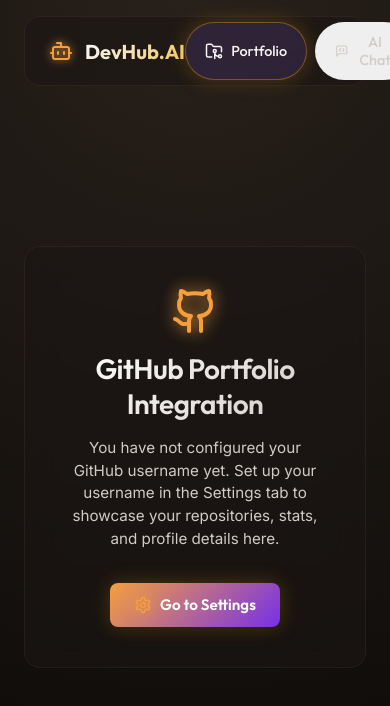
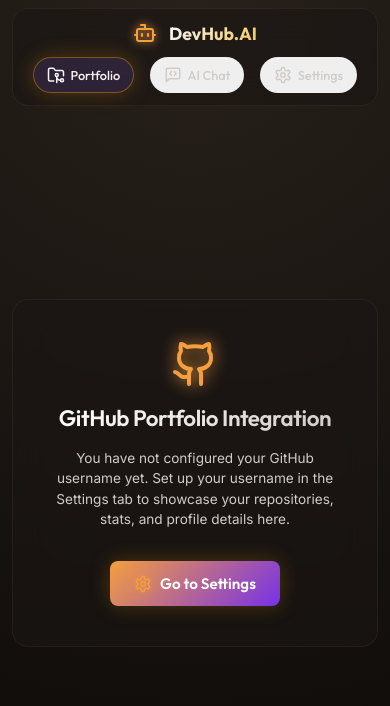
Before and after one commit to joynard/PortofolioXChatbot, a React (Vite) app: page / in a window 390 px wide. Shown: the top 706 px of the page. Built offline with nearby package versions, Linux system fonts and the light colour scheme.

Commit message:
style: refactoring & improving UI/UX

```diff
--- a/src/index.css
+++ b/src/index.css
@@ -918,3 +918,150 @@
   border-color: rgba(255, 255, 255, 0.2);
   color: var(--text-primary);
 }
+
+/* Media Queries for Mobile Responsiveness */
+@media (max-width: 600px) {
+  /* Body & App Container */
+  .app-container {
+    padding: 0 0.75rem 0.75rem 0.75rem;
+  }
+
+  /* Headings size reduction */
+  h1 { font-size: 1.4rem !important; }
+  h2 { font-size: 1.25rem !important; }
+  h3 { font-size: 1.05rem !important; }
+  p { font-size: 0.85rem !important; }
+
+  /* Navbar styling adjustments */
+  .navbar {
+    margin: 0.5rem 0.75rem;
+    padding: 0.75rem 1rem;
+    height: auto;
+    flex-direction: column;
+    gap: 0.75rem;
+  }
+
+  .brand {
+    font-size: 1.1rem;
+  }
+
+  .nav-links {
+    width: 100%;
+    justify-content: space-around;
+  }
+
+  .nav-item {
+    padding: 0.5rem 0.8rem;
+    font-size: 0.8rem;
+    gap: 0.35rem;
+    border-radius: 20px;
+  }
+
+  /* Hide navbar text on extremely small screens to maintain layout */
+  @media (max-width: 380px) {
+    .nav-item span {
+      display: none;
+    }
+    .nav-item {
+      padding: 0.6rem;
+      border-radius: 50%;
+    }
+  }
+
+  /* Portfolio Layout */
+  .portfolio-layout {
+    gap: 1rem;
+  }
+
+  .profile-card {
+    padding: 1.25rem;
+  }
+
+  .profile-avatar {
+    width: 90px;
+    height: 90px;
+  }
+
+  .repo-grid-container {
+    padding-right: 0;
+  }
+
+  .portfolio-title {
+    flex-direction: column;
+    align-items: flex-start;
+    gap: 0.75rem;
+  }
+
+  .portfolio-title .input-container {
+    width: 100% !important;
+  }
+
+  .repo-grid {
+    grid-template-columns: 1fr;
+  }
+
+  .repo-card {
+    min-height: auto;
+    padding: 1rem;
+  }
+
+  /* Chat Layout */
+  .chat-banner {
+    padding: 0.6rem 1rem;
+  }
+
+  .chat-banner-model {
+    font-size: 0.75rem;
+  }
+
+  .chat-messages {
+    padding: 1rem;
+    gap: 1rem;
+  }
+
+  .welcome-message {
+    margin: 1.5rem auto;
+    padding: 0 0.5rem;
+  }
+
+  .welcome-message h2 {
+    font-size: 1.4rem !important;
+  }
+
+  .chat-bubble {
+    max-width: 90%;
+    font-size: 0.85rem;
+    padding: 0.7rem 0.95rem;
+  }
+
+  .chat-input-panel {
+    padding: 0.85rem;
+  }
+
+  .chat-input {
+    padding: 0.75rem 1rem;
+    font-size: 0.85rem;
+  }
+
+  .btn-send {
+    width: 38px;
+    height: 38px;
+  }
+
+  /* Settings Page */
+  .settings-container {
+    padding: 1.25rem;
+    margin: 1rem auto;
+  }
+
+  .settings-card {
+    padding: 1.25rem;
+    gap: 1rem;
+  }
+
+  .input-field, .select-field {
+    font-size: 0.85rem;
+    padding-top: 0.7rem;
+    padding-bottom: 0.7rem;
+  }
+}
```
